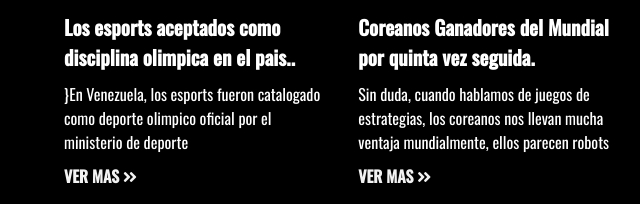
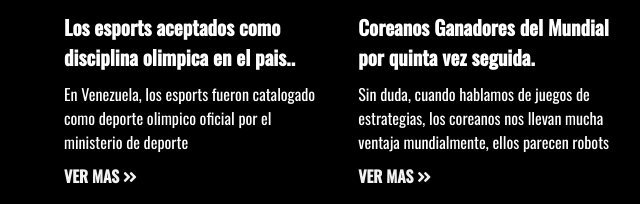
Before and after one commit to henkidama174/vnzlaesport, a plain HTML site: page index.html in a window 1280 px wide. Shown: the part 1828-2032 px from the top of the page, 0-640 px from the left. Drawn offline with nearby package versions, Linux system fonts and the light colour scheme.

Commit message:
Add files via upload

```diff
--- a/index.html
+++ b/index.html
@@ -120,7 +120,7 @@
       <div>
         <img src="img/news1.jpg" alt="" />
         <h3>Los esports aceptados como disciplina olimpica en el pais..</h3>
-        <p>}En Venezuela, los esports fueron catalogado como deporte olimpico oficial por el ministerio de deporte
+        <p>En Venezuela, los esports fueron catalogado como deporte olimpico oficial por el ministerio de deporte
         </p>
         <a href="#">Ver mas <i class="fas fa-angle-double-right"></i></a>
       </div>
```
